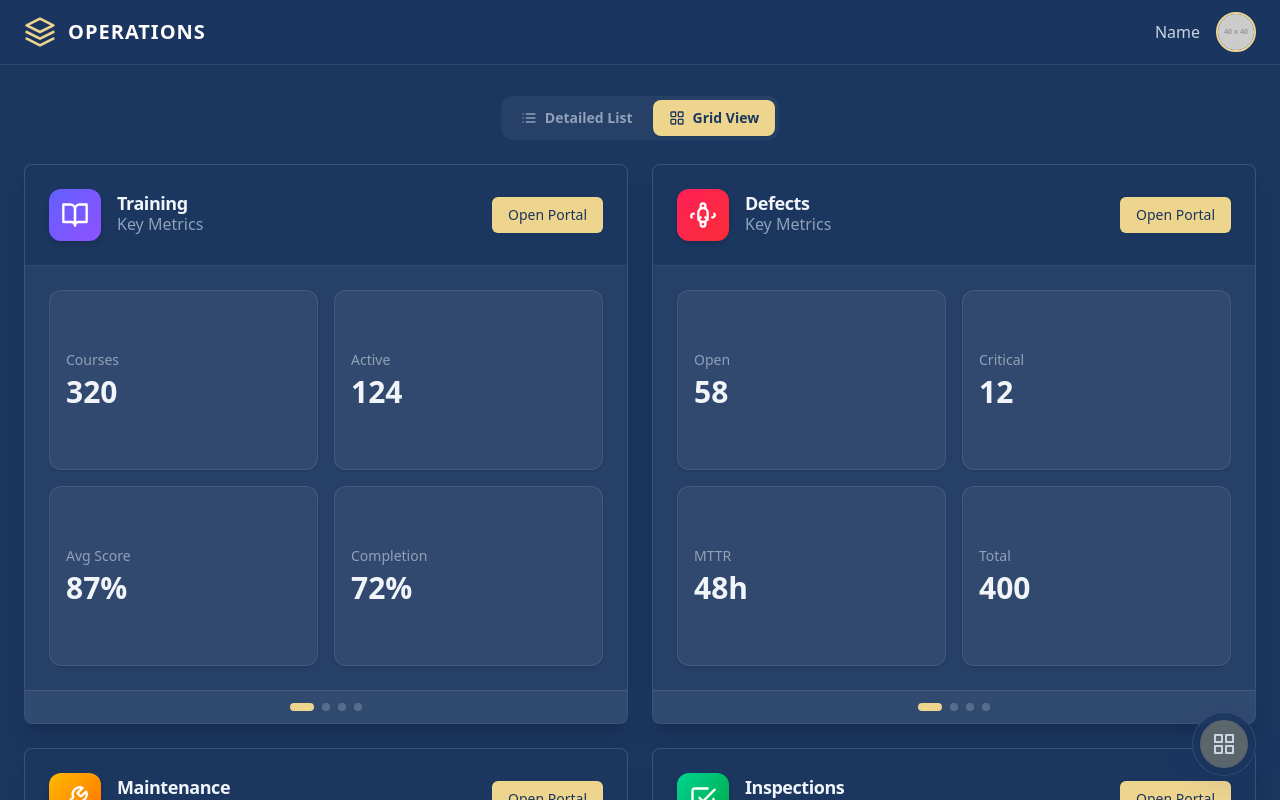
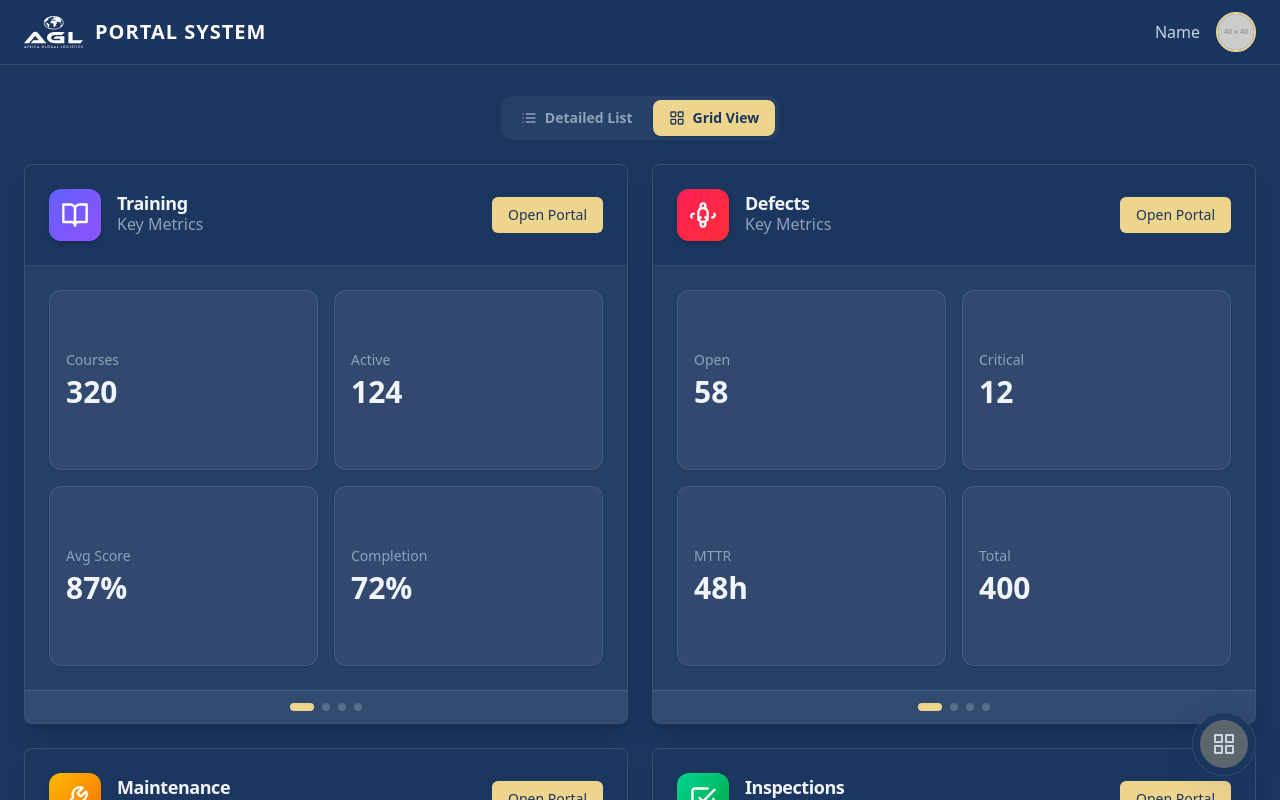
Before and after one commit to iammanyeli/AGL_Portals, a React (Vite) app: page / in a window 1280 px wide. Both pictures are taken after typing "name@example.com", "Sample123" into the empty fields and a click on the button "Log In". Shown: the top 800 px of the page. Built offline with nearby package versions, Linux system fonts and the light colour scheme.

Commit message:
I have added the branding and logos where needed

```diff
--- a/src/App.jsx
+++ b/src/App.jsx
@@ -291,18 +291,12 @@ const AuthPage = ({ onLogin, onSignup }) => {
     return (
         <div className="min-h-screen flex items-center justify-center p-4">
              <div className="relative w-full max-w-6xl mx-auto flex flex-col lg:flex-row bg-white dark:bg-[#1B365F]/80 backdrop-blur-md rounded-2xl shadow-2xl overflow-hidden">
-                <div className="relative w-full lg:w-5/12 p-8 lg:p-12 flex flex-col justify-center items-center text-center bg-[#1B365F] dark:bg-black/20 text-white">
+                <div className="relative w-full lg:w-5/12 p-8 lg:p-12 flex flex-col justify-center items-center text-center bg-[#1B365F] dark:bg-black/20">
                      <div className="absolute top-0 left-0 w-full h-full bg-gradient-to-br from-[#1B365F] to-[#122442] opacity-50 z-0"></div>
                      <div className="relative z-10">
-                        <svg width="48" height="48" viewBox="0 0 24 24" fill="none" xmlns="http://www.w3.org/2000/svg" className="mx-auto mb-4 text-[#EED58E]">
-                            <path d="M12 2L2 7L12 12L22 7L12 2Z" stroke="currentColor" strokeWidth="2" strokeLinecap="round" strokeLinejoin="round"/>
-                            <path d="M2 17L12 22L22 17" stroke="currentColor" strokeWidth="2" strokeLinecap="round" strokeLinejoin="round"/>
-                            <path d="M2 12L12 17L22 12" stroke="currentColor" strokeWidth="2" strokeLinecap="round" strokeLinejoin="round"/>
-                        </svg>
-                        <h1 className="text-3xl font-bold tracking-wider mb-3">OPERATIONS</h1>
-                        <p className="text-lg text-slate-300 leading-relaxed">
-                            Streamlining global logistics with precision and power. Your operations, unified and optimized.
-                        </p>
+                        <img src="/agl_white_logo.svg" alt="AGL Logo" className="max-w-xs w-full mx-auto mb-4" />
+
+                        <h1 className="text-3xl font-bold tracking-wider mb-3 text-[#EED58E]">Portal System</h1>
                     </div>
                 </div>
                 <div className="w-full lg:w-7/12 p-8 lg:p-16 flex items-center justify-center">
@@ -327,16 +321,16 @@ const AuthPage = ({ onLogin, onSignup }) => {
 
 
 // --- AppBar Component ---
-const AppBar = ({ user }) => (
+const AppBar = ({ user, theme }) => (
   <header className="fixed top-0 left-0 right-0 z-40 bg-white/80 dark:bg-[#1B365F]/80 backdrop-blur-md border-b border-slate-200 dark:border-white/10">
     <div className="mx-auto px-6 py-3 flex justify-between items-center">
       <div className="flex items-center space-x-3">
-        <svg width="32" height="32" viewBox="0 0 24 24" fill="none" xmlns="http://www.w3.org/2000/svg" className="text-[#1B365F] dark:text-[#EED58E]">
-          <path d="M12 2L2 7L12 12L22 7L12 2Z" stroke="currentColor" strokeWidth="2" strokeLinecap="round" strokeLinejoin="round"/>
-          <path d="M2 17L12 22L22 17" stroke="currentColor" strokeWidth="2" strokeLinecap="round" strokeLinejoin="round"/>
-          <path d="M2 12L12 17L22 12" stroke="currentColor" strokeWidth="2" strokeLinecap="round" strokeLinejoin="round"/>
-        </svg>
-        <span className="text-xl font-bold text-[#1B365F] dark:text-white tracking-wider">OPERATIONS</span>
+        <img
+          src={theme === 'dark' ? '/agl_white_logo.svg' : '/agl_blue_logo.svg'}
+          alt="AGL Logo"
+          className="h-8 w-auto"
+        />
+        <span className="text-xl font-bold text-[#1B365F] dark:text-white tracking-wider">PORTAL SYSTEM</span>
       </div>
       <div className="flex items-center space-x-4">
         <span className="text-gray-600 dark:text-slate-300 font-medium hidden sm:block">{user?.fullName || 'User'}</span>
@@ -946,7 +940,7 @@ export default function App() {
     <>
       <GlobalStyles />
       <div className="bg-white dark:bg-[#1B365F] min-h-screen font-sans text-[#1B365F] dark:text-white">
-        <AppBar user={user} />
+        <AppBar user={user} theme={theme} />
         <main className="pt-24 pb-24">
             <AnimatePresence mode="wait">
                  {renderPage()}
```
